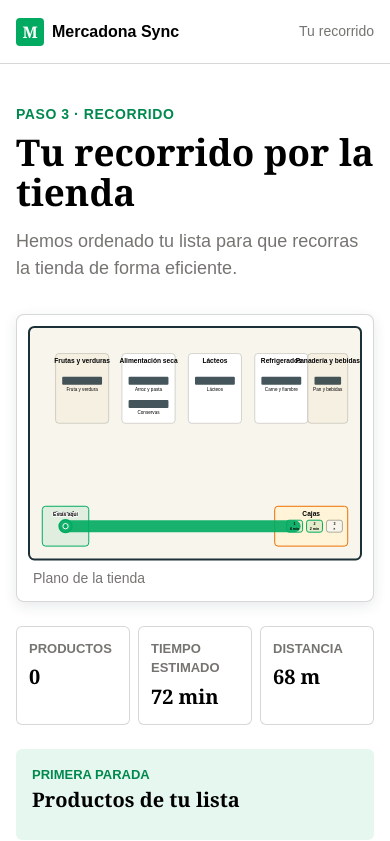
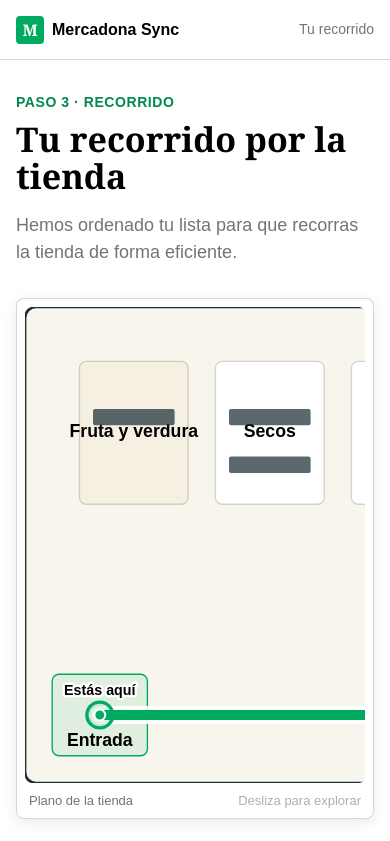
Before and after one commit to Joanvh/Mochi, a React (Vite) app: page /route in a window 390 px wide. Shown: the top 841 px of the page. Built offline with nearby package versions, Linux system fonts and the light colour scheme.

Commit message:
feat: optimize mobile interface and map clarity

```diff
--- a/src/app/styles/components.css
+++ b/src/app/styles/components.css
@@ -1,18 +1,18 @@
 .app-shell { min-height: 100svh; background: var(--color-background); }
-.app-header { width: min(100%, var(--container-main)); min-height: 64px; margin: 0 auto; padding: var(--space-3) var(--space-4); display: flex; align-items: center; justify-content: space-between; gap: var(--space-3); border-bottom: 1px solid var(--color-border); }
+.app-header { position: sticky; z-index: 5; top: 0; width: 100%; min-height: 60px; margin: 0 auto; padding: var(--space-3) var(--space-4); display: flex; align-items: center; justify-content: space-between; gap: var(--space-3); border-bottom: 1px solid var(--color-border); background: var(--color-background); }
 .app-brand { display: inline-flex; align-items: center; gap: var(--space-2); color: var(--color-text-primary); font-weight: 700; text-decoration: none; }
 .app-brand__mark { display: grid; width: 28px; height: 28px; place-items: center; border-radius: var(--radius-sm); background: var(--color-primary); color: white; font-family: var(--font-display); }
 .app-header__context { margin: 0; color: var(--color-text-secondary); font-size: 0.875rem; }
 .app-main { width: min(100%, var(--container-main)); margin: 0 auto; }
-.page-container { padding: var(--space-10) var(--space-4); }
+.page-container { padding: var(--space-8) var(--space-4) var(--space-12); }
 .eyebrow, .entry-card__eyebrow { margin-bottom: var(--space-2); color: var(--color-primary-active); font-size: 0.875rem; font-weight: 700; letter-spacing: 0.04em; text-transform: uppercase; }
-.landing-page { padding-top: var(--space-16); }
+.landing-page { padding-top: var(--space-10); }
 .landing-page__intro { max-width: 36rem; }
 .landing-page__intro > p:not(.eyebrow), .entry-card > p:not(.entry-card__eyebrow), .page-placeholder__description { color: var(--color-text-secondary); font-size: 1.125rem; }
-.entry-grid { display: grid; gap: var(--space-4); margin-top: var(--space-10); }
-.entry-card { padding: var(--space-6); border: 1px solid var(--color-border); border-radius: var(--radius-lg); background: var(--color-background); box-shadow: var(--shadow-card); }
+.entry-grid { display: grid; gap: var(--space-3); margin-top: var(--space-8); }
+.entry-card { padding: var(--space-4); border: 1px solid var(--color-border); border-radius: var(--radius-lg); background: var(--color-background); box-shadow: var(--shadow-card); }
 .entry-card > p:not(.entry-card__eyebrow) { margin-bottom: var(--space-6); font-size: 1rem; }
-.button { display: inline-flex; min-width: 88px; min-height: 40px; align-items: center; justify-content: center; padding: var(--space-2) var(--space-4); border: 1px solid; border-radius: var(--radius-sm); font-size: 0.875rem; font-weight: 600; text-decoration: none; transition: background-color 0.2s ease, border-color 0.2s ease; }
+.button { display: inline-flex; min-width: 88px; min-height: 48px; align-items: center; justify-content: center; padding: var(--space-3) var(--space-4); border: 1px solid; border-radius: var(--radius-sm); font-size: 1rem; font-weight: 700; text-decoration: none; transition: background-color 0.2s ease, border-color 0.2s ease; }
 .button--primary { border-color: var(--color-primary); background: var(--color-primary); color: white; }
 .button--primary:hover:not(:disabled) { border-color: var(--color-primary-hover); background: var(--color-primary-hover); }
 .button--primary:active:not(:disabled) { border-color: var(--color-primary-active); background: var(--color-primary-active); }
@@ -26,7 +26,7 @@
 .loading-state { display: inline-flex; align-items: center; gap: var(--space-2); color: var(--color-text-secondary); }
 .loading-state__indicator { width: 16px; height: 16px; border: 2px solid var(--color-border); border-top-color: var(--color-primary); border-radius: 50%; animation: spin 0.8s linear infinite; }
 .error-boundary { max-width: 40rem; margin: 0 auto; padding: var(--space-16) var(--space-4); }
-.shopping-list-page { max-width: 42rem; }
+.shopping-list-page, .recommendations-page, .route-summary-page, .navigation-page, .checkout-page, .finish-page { max-width: none; }
 .shopping-list-page__description { color: var(--color-text-secondary); font-size: 1.125rem; }
 .manual-list-input { display: grid; gap: var(--space-2); margin: var(--space-8) 0; }
 .manual-list-input label { font-weight: 700; }
@@ -43,41 +43,41 @@
 .product-match-selector__options { display: grid; gap: var(--space-2); }
 .product-match-selector .button { justify-content: space-between; gap: var(--space-3); text-align: left; }
 .product-match-selector small { color: var(--color-text-secondary); font-size: 0.75rem; font-weight: 400; }
-.recommendations-page { max-width: 42rem; }
 .recommendations-page__description { margin-bottom: var(--space-8); color: var(--color-text-secondary); font-size: 1.125rem; }
-.recommendation-card { display: grid; gap: var(--space-4); margin-bottom: var(--space-4); padding: var(--space-6); border: 1px solid var(--color-border); border-radius: var(--radius-lg); box-shadow: var(--shadow-card); }
+.recommendation-card { display: grid; gap: var(--space-4); margin-bottom: var(--space-3); padding: var(--space-4); border: 1px solid var(--color-border); border-radius: var(--radius-lg); box-shadow: var(--shadow-card); }
 .recommendation-card__eyebrow { margin-bottom: var(--space-1); color: var(--color-info); font-size: 0.875rem; font-weight: 700; }
 .recommendation-card h2 { margin-bottom: var(--space-2); }
 .recommendation-card p:not(.recommendation-card__eyebrow) { margin-bottom: 0; color: var(--color-text-secondary); }
 .recommendation-card__actions { display: grid; grid-template-columns: 1fr 1fr; gap: var(--space-2); }
-.route-summary-page { max-width: 64rem; }
 .route-summary-page__description { margin-bottom: var(--space-8); color: var(--color-text-secondary); font-size: 1.125rem; }
-.store-map { margin: 0; padding: var(--space-3); border: 1px solid var(--color-border); border-radius: var(--radius-lg); background: var(--color-background); box-shadow: var(--shadow-card); }
-.store-map svg { display: block; width: 100%; height: auto; overflow: visible; }
-.store-map figcaption { padding: var(--space-2) var(--space-1) 0; color: var(--color-text-secondary); font-size: 0.875rem; }
-.store-map__boundary { fill: var(--color-surface-subtle); stroke: var(--color-footer); stroke-width: 6; }
-.store-map__zone { stroke: var(--color-border); stroke-width: 3; }
+.store-map { margin: 0; padding: var(--space-2); border: 1px solid var(--color-border); border-radius: var(--radius-lg); background: var(--color-background); box-shadow: var(--shadow-card); }
+.store-map__viewport { overflow-x: auto; overflow-y: hidden; border-radius: var(--radius-md); background: var(--color-surface-subtle); -webkit-overflow-scrolling: touch; }
+.store-map svg { display: block; width: 680px; max-width: none; height: auto; }
+.store-map figcaption { display: flex; justify-content: space-between; gap: var(--space-2); padding: var(--space-2) var(--space-1) 0; color: var(--color-text-secondary); font-size: 0.8125rem; }
+.store-map figcaption span:last-child { color: var(--color-text-muted); }
+.store-map__boundary { fill: var(--color-surface-subtle); stroke: var(--color-footer); stroke-width: 4; }
+.store-map__zone { stroke: var(--color-border); stroke-width: 2; }
 .store-map__zone--entrance { fill: var(--color-primary-subtle); stroke: var(--color-primary); }
 .store-map__zone--aisle { fill: #ffffff; }
 .store-map__zone--section { fill: #f5f0e2; }
 .store-map__zone--checkout { fill: #fff4d7; stroke: var(--color-warning-strong); }
-.store-map__zone-label, .store-map__shelf-label { fill: var(--color-text-primary); font-family: var(--font-body); text-anchor: middle; }
-.store-map__zone-label { font-size: 20px; font-weight: 700; }
-.store-map__shelf { fill: var(--color-footer); opacity: 0.82; }
-.store-map__shelf-label { font-size: 14px; }
-.store-map__wall { stroke: var(--color-footer); stroke-width: 8; stroke-linecap: round; }
-.store-map__route { fill: none; stroke: var(--color-primary); stroke-width: 12; stroke-linecap: round; stroke-linejoin: round; opacity: 0.9; vector-effect: non-scaling-stroke; }
+.store-map__zone-label { fill: var(--color-text-primary); font-family: var(--font-body); font-size: 26px; font-weight: 700; text-anchor: middle; dominant-baseline: middle; }
+.store-map__shelf { fill: var(--color-footer); opacity: 0.72; }
+.store-map__wall { stroke: var(--color-footer); stroke-width: 6; stroke-linecap: round; }
+.store-map__route-halo, .store-map__route { fill: none; stroke-linecap: round; stroke-linejoin: round; vector-effect: non-scaling-stroke; }
+.store-map__route-halo { stroke: var(--color-background); stroke-width: 18; opacity: 0.92; }
+.store-map__route { stroke: var(--color-primary); stroke-width: 10; }
 .store-map__current-position circle:first-child { fill: var(--color-primary-subtle); stroke: var(--color-primary); stroke-width: 5; }
 .store-map__current-position circle:nth-child(2) { fill: var(--color-primary); stroke: var(--color-background); stroke-width: 3; }
-.store-map__current-position text, .store-map__product-marker text { fill: var(--color-text-primary); font-family: var(--font-body); font-size: 15px; font-weight: 700; text-anchor: middle; paint-order: stroke; stroke: var(--color-background); stroke-width: 5; stroke-linejoin: round; }
+.store-map__current-position text, .store-map__product-marker text { fill: var(--color-text-primary); font-family: var(--font-body); font-size: 21px; font-weight: 700; text-anchor: middle; paint-order: stroke; stroke: var(--color-background); stroke-width: 7; stroke-linejoin: round; }
 .store-map__product-marker circle { fill: var(--color-primary); stroke: var(--color-background); stroke-width: 4; }
 .store-map__product-marker path { fill: var(--color-background); }
 .store-map__checkout-marker rect { stroke-width: 3; }
 .store-map__checkout-marker--open rect { fill: var(--color-primary-subtle); stroke: var(--color-primary); }
 .store-map__checkout-marker--closed rect { fill: var(--color-surface-subtle); stroke: var(--color-text-muted); }
-.store-map__checkout-marker text { fill: var(--color-text-primary); font-family: var(--font-body); font-size: 11px; font-weight: 700; text-anchor: middle; }
+.store-map__checkout-marker text { fill: var(--color-text-primary); font-family: var(--font-body); font-size: 17px; font-weight: 700; text-anchor: middle; }
 .store-map__incident-marker circle { stroke: var(--color-background); stroke-width: 4; }
-.store-map__incident-marker text { fill: var(--color-background); font-family: var(--font-body); font-size: 21px; font-weight: 700; text-anchor: middle; }
+.store-map__incident-marker text { fill: var(--color-background); font-family: var(--font-body); font-size: 26px; font-weight: 700; text-anchor: middle; }
 .store-map__incident-marker--congestion circle, .store-map__incident-marker--long_checkout_queue circle { fill: var(--color-warning-strong); }
 .store-map__incident-marker--restocking circle { fill: var(--color-info); }
 .store-map__incident-marker--spill circle, .store-map__incident-marker--blocked_aisle circle, .store-map__incident-marker--product_out_of_stock circle { fill: var(--color-danger); }
@@ -89,7 +89,6 @@
 .route-summary-page__next-label { margin-bottom: var(--space-1); color: var(--color-primary-active); }
 .route-summary-page__details h2 { margin-bottom: var(--space-3); font-size: 1.25rem; }
 .route-summary-page__products { display: grid; gap: var(--space-1); padding-left: var(--space-6); margin: 0; }
-.navigation-page { max-width: 64rem; }
 .navigation-page > h1 { margin-bottom: var(--space-6); }
 .navigation-page__next { margin-top: var(--space-6); padding: var(--space-6); border: 1px solid var(--color-border); border-radius: var(--radius-lg); background: var(--color-background); box-shadow: var(--shadow-card); }
 .navigation-page__label { margin-bottom: var(--space-1); color: var(--color-primary-active); font-size: 0.8125rem; font-weight: 700; text-transform: uppercase; }
@@ -100,8 +99,8 @@
 .navigation-page__progress > div { height: 8px; overflow: hidden; border-radius: var(--radius-pill); background: var(--color-border); }
 .navigation-page__progress > div span { display: block; height: 100%; border-radius: inherit; background: var(--color-primary); }
 .navigation-page__note { margin: var(--space-3) 0 0; color: var(--color-text-secondary); font-size: 0.875rem; text-align: center; }
-.report-modal__backdrop { position: fixed; z-index: 10; inset: 0; display: grid; place-items: end center; padding: var(--space-4); background: rgb(0 0 0 / 45%); }
-.report-modal { width: min(100%, 34rem); padding: var(--space-6); border-radius: var(--radius-lg); background: var(--color-background); box-shadow: var(--shadow-card); }
+.report-modal__backdrop { position: fixed; z-index: 10; inset: 0; display: grid; place-items: end center; padding: 0; background: rgb(59 57 53 / 70%); }
+.report-modal { width: 100%; max-height: min(90svh, 44rem); overflow-y: auto; padding: var(--space-6) var(--space-4) calc(var(--space-6) + env(safe-area-inset-bottom)); border-radius: var(--radius-lg) var(--radius-lg) 0 0; background: var(--color-background); box-shadow: var(--shadow-card); }
 .report-modal__header { display: flex; align-items: flex-start; justify-content: space-between; gap: var(--space-4); margin-bottom: var(--space-6); }
 .report-modal__header .eyebrow { margin-bottom: var(--space-1); }
 .report-modal__header h2 { margin-bottom: 0; }
@@ -112,7 +111,6 @@
 .report-modal select:focus { border-color: var(--color-primary); outline: none; }
 .report-modal__notice { margin: var(--space-3) 0 0; padding: var(--space-3); border-radius: var(--radius-sm); color: var(--color-primary-active); background: var(--color-primary-subtle); }
 .report-modal__actions { display: grid; grid-template-columns: 1fr 1fr; gap: var(--space-2); margin-top: var(--space-6); }
-.checkout-page { max-width: 64rem; }
 .checkout-page__description { margin-bottom: var(--space-6); color: var(--color-text-secondary); font-size: 1.125rem; }
 .checkout-page__card { margin: var(--space-6) 0; padding: var(--space-6); border: 1px solid var(--color-primary); border-radius: var(--radius-lg); background: var(--color-primary-subtle); }
 .checkout-page__card > p { margin-bottom: var(--space-1); color: var(--color-primary-active); font-size: 0.875rem; font-weight: 700; text-transform: uppercase; }
@@ -121,13 +119,11 @@
 .checkout-page__card dt { color: var(--color-text-secondary); font-size: 0.8125rem; }
 .checkout-page__card dd { margin: var(--space-1) 0 0; font-weight: 700; }
 .checkout-page__note { margin: var(--space-3) 0 0; color: var(--color-text-secondary); font-size: 0.875rem; text-align: center; }
-.finish-page { max-width: 34rem; text-align: center; }
+.finish-page { text-align: center; }
 .finish-page__success { display: grid; width: 64px; height: 64px; place-items: center; margin: 0 auto var(--space-4); border-radius: 50%; color: var(--color-background); background: var(--color-primary); font-size: 2rem; font-weight: 700; }
 .finish-page__description { margin-bottom: var(--space-8); color: var(--color-text-secondary); font-size: 1.125rem; }
 .finish-page__metrics { display: grid; grid-template-columns: repeat(3, minmax(0, 1fr)); gap: var(--space-2); margin: 0 0 var(--space-8); text-align: left; }
 .finish-page__metrics div { padding: var(--space-3); border: 1px solid var(--color-border); border-radius: var(--radius-md); background: var(--color-background); }
 .finish-page__metrics dt { color: var(--color-text-secondary); font-size: 0.75rem; }
 .finish-page__metrics dd { margin: var(--space-1) 0 0; font-family: var(--font-display); font-size: 1.25rem; font-weight: 700; }
-@media (min-width: 640px) { .report-modal__backdrop { place-items: center; } }
 @keyframes spin { to { transform: rotate(360deg); } }
-@media (min-width: 640px) { .app-header { min-height: 80px; padding-inline: var(--space-8); } .page-container { padding: var(--space-12) var(--space-8); } .entry-grid { grid-template-columns: repeat(2, minmax(0, 1fr)); } }
--- a/src/app/styles/global.css
+++ b/src/app/styles/global.css
@@ -1,13 +1,13 @@
 * { box-sizing: border-box; }
 html { font-size: 16px; }
-body { min-width: 320px; min-height: 100svh; margin: 0; color: var(--color-text-primary); background: var(--color-surface-subtle); font-family: var(--font-body); line-height: 1.5; -webkit-font-smoothing: antialiased; }
-button, input, textarea { font: inherit; }
+body { min-width: 320px; min-height: 100svh; margin: 0; color: var(--color-text-primary); background: var(--color-background); font-family: var(--font-body); line-height: 1.5; -webkit-font-smoothing: antialiased; }
+button, input, textarea, select { font: inherit; }
 button { cursor: pointer; }
 button:disabled { cursor: not-allowed; }
 a { color: inherit; }
 h1, h2, p { margin-top: 0; }
 h1, h2 { font-family: var(--font-display); }
-h1 { font-size: clamp(2.3rem, 7vw, 2.8rem); line-height: 1.08; margin-bottom: var(--space-4); }
-h2 { font-size: 1.625rem; line-height: 1.2; margin-bottom: var(--space-2); }
+h1 { font-size: 2.125rem; line-height: 1.1; margin-bottom: var(--space-4); }
+h2 { font-size: 1.5rem; line-height: 1.2; margin-bottom: var(--space-2); }
 :focus-visible { outline: 2px solid var(--color-primary); outline-offset: 3px; }
 @media (prefers-reduced-motion: reduce) { *, *::before, *::after { scroll-behavior: auto !important; transition-duration: 0.01ms !important; } }
--- a/src/app/styles/tokens.css
+++ b/src/app/styles/tokens.css
@@ -32,6 +32,6 @@
   --space-10: 40px;
   --space-12: 48px;
   --space-16: 64px;
-  --container-main: 1136px;
+  --container-main: 480px;
   --shadow-card: 0 4px 14px rgb(28 48 55 / 10%);
 }
--- a/src/components/map/RouteOverlay.tsx
+++ b/src/components/map/RouteOverlay.tsx
@@ -16,5 +16,8 @@
 
   const points = nodes.map((node) => `${node.x},${node.y}`).join(' ')
 
-  return <polyline className="store-map__route" points={points} aria-label="Ruta calculada" />
+  return <g aria-label="Ruta calculada">
+    <polyline className="store-map__route-halo" points={points} />
+    <polyline className="store-map__route" points={points} />
+  </g>
 }
--- a/src/components/map/StoreMap.tsx
+++ b/src/components/map/StoreMap.tsx
@@ -18,9 +18,10 @@
   void incidents
 
   return <figure className="store-map">
+    <div className="store-map__viewport">
       <svg viewBox={`0 0 ${store.layout.width} ${store.layout.height}`} role="img" aria-labelledby="store-map-title store-map-description">
         <title id="store-map-title">Plano de {store.displayName}</title>
-      <desc id="store-map-description">Distribución de secciones, estanterías, entrada y cajas de la tienda.</desc>
+        <desc id="store-map-description">Distribución de secciones, estanterías, entrada, cajas y ruta de la tienda.</desc>
         <StoreLayout layout={store.layout} />
         {route && <RouteOverlay graph={store.graph} nodePath={route.nodePath} />}
         {store.checkouts.map((checkout) => <CheckoutMarker key={checkout.id} checkout={checkout} store={store} />)}
@@ -30,6 +31,7 @@
         <CurrentPositionMarker currentNodeId={currentNodeId} graph={store.graph} />
         {targetProductId && <ProductMarker productId={targetProductId} store={store} />}
       </svg>
-    <figcaption>Plano de la tienda</figcaption>
+    </div>
+    <figcaption><span>Plano de la tienda</span><span>Desliza para explorar</span></figcaption>
   </figure>
 }
```
Also changed, not shown: src/components/map/StoreLayout.tsx (+25 -2 lines). Lines whose indentation alone changed are shown as unchanged.
